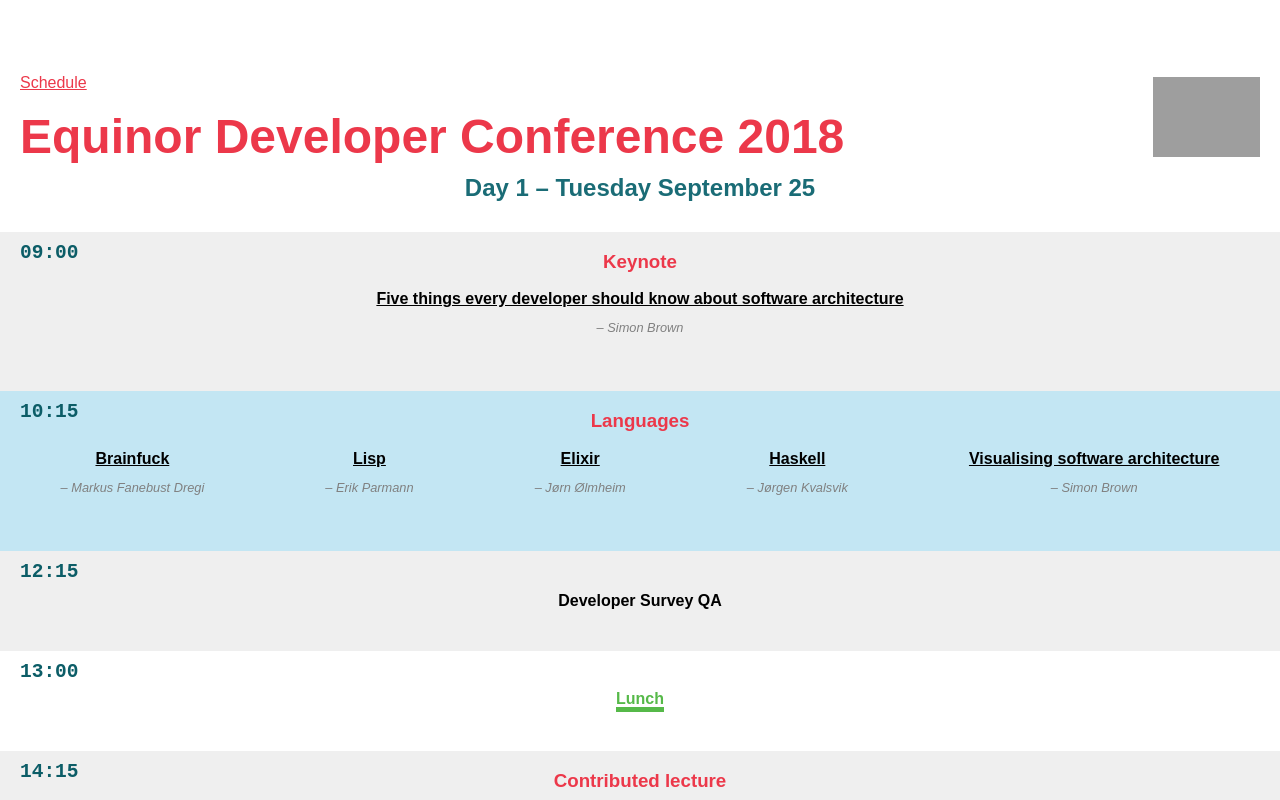
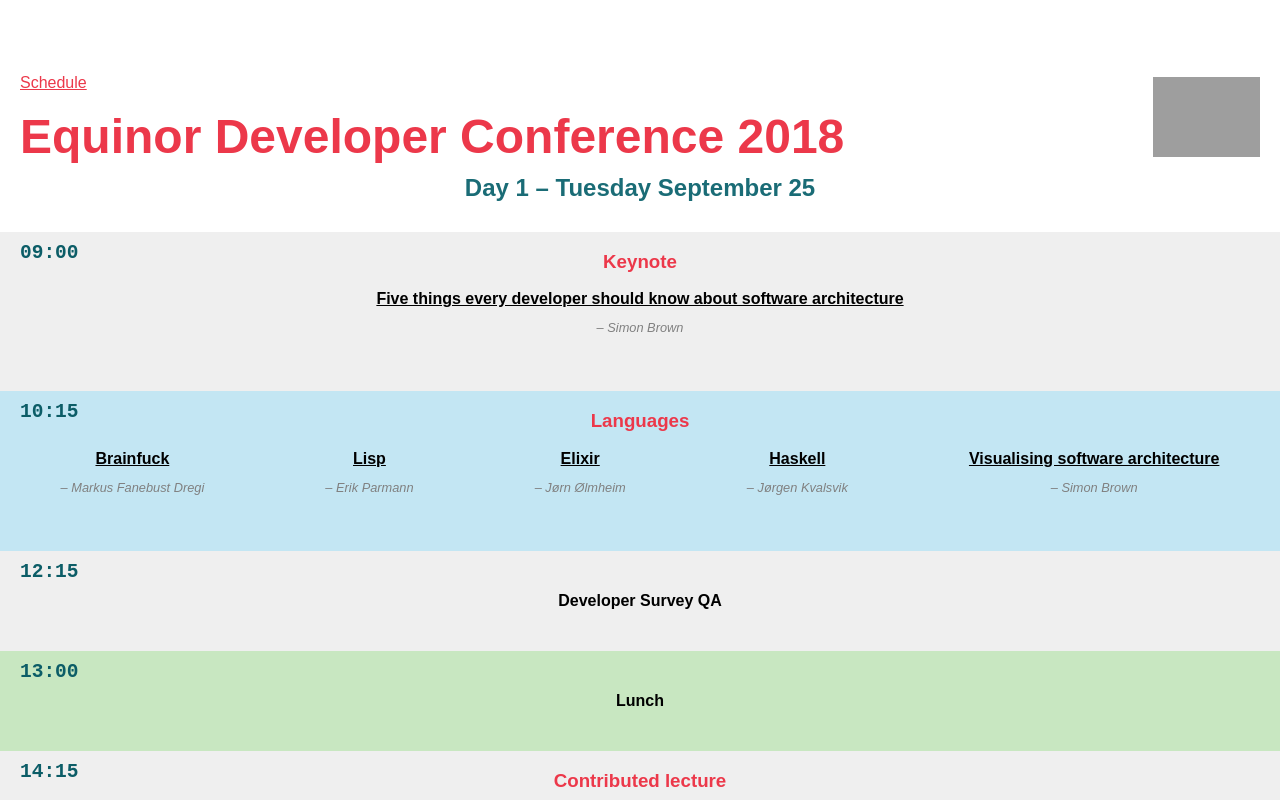
Before and after one commit to equinor/edc2018.github.io, a React (Create React App) app: page / in a window 1280 px wide. Shown: the top 800 px of the page. Built offline with nearby package versions, Linux system fonts and the light colour scheme; grey boxes are pictures that could not be loaded.

Commit message:
more color stuff

```diff
--- a/src/TimeSlot.js
+++ b/src/TimeSlot.js
@@ -55,10 +55,12 @@
     `
     text-decoration: underline;
   `} ${({ color }) =>
-    color &&
-    `
+  color &&
+  `
     color: ${color};
-    text-decoration: none;
+  `} ${({ heavyUnderline, color }) =>
+  heavyUnderline &&
+  `
     border-bottom: 5px solid ${color};
     display: inline-block;
   `};
@@ -96,7 +98,11 @@
             <EventWrapper key={id || shortTitle || title}>
               {id ? (
                 <StyledLink to={`/event/${id}/`}>
-                  <EventTitle color={color} underline={id}>
+                  <EventTitle
+                    color={color}
+                    underline={id && !part}
+                    heavyUnderline={id && part}
+                  >
                     {shortTitle || title}
                   </EventTitle>
                   {part && <Part color={color}>{part}</Part>}
--- a/src/data.js
+++ b/src/data.js
@@ -495,8 +495,8 @@
       },
       {
         time: TIME_SLOTS['13:00'],
-        events: [{ title: 'Lunch', color: '#56B949' }],
-        background: '#ffffff',
+        events: [{ title: 'Lunch' }],
+        background: '#C8E7C1',
       },
       {
         time: TIME_SLOTS['14:15'],
@@ -523,10 +523,9 @@
         events: [
           {
             title: 'Dinner and quiz, delicious tapas and drinks',
-            color: '#56B949',
           },
         ],
-        background: '#ffffff',
+        background: '#C8E7C1',
       },
       {
         time: TIME_SLOTS['21:00'],
@@ -557,8 +556,8 @@
       },
       {
         time: TIME_SLOTS['13:00'],
-        events: [{ title: 'Lunch', color: '#56B949' }],
-        background: '#ffffff',
+        events: [{ title: 'Lunch' }],
+        background: '#C8E7C1',
       },
       {
         time: TIME_SLOTS['14:15'],
@@ -578,8 +577,8 @@
       },
       {
         time: TIME_SLOTS['19:00'],
-        events: [{ title: 'Dinner', color: '#56B949' }],
-        background: '#ffffff',
+        events: [{ title: 'Dinner' }],
+        background: '#C8E7C1',
       },
       {
         time: TIME_SLOTS['21:00'],
@@ -614,8 +613,8 @@
       },
       {
         time: TIME_SLOTS['13:00'],
-        events: [{ title: 'Lunch', color: '#56B949' }],
-        background: '#ffffff',
+        events: [{ title: 'Lunch' }],
+        background: '#C8E7C1',
       },
       {
         time: TIME_SLOTS['14:15'],
```
